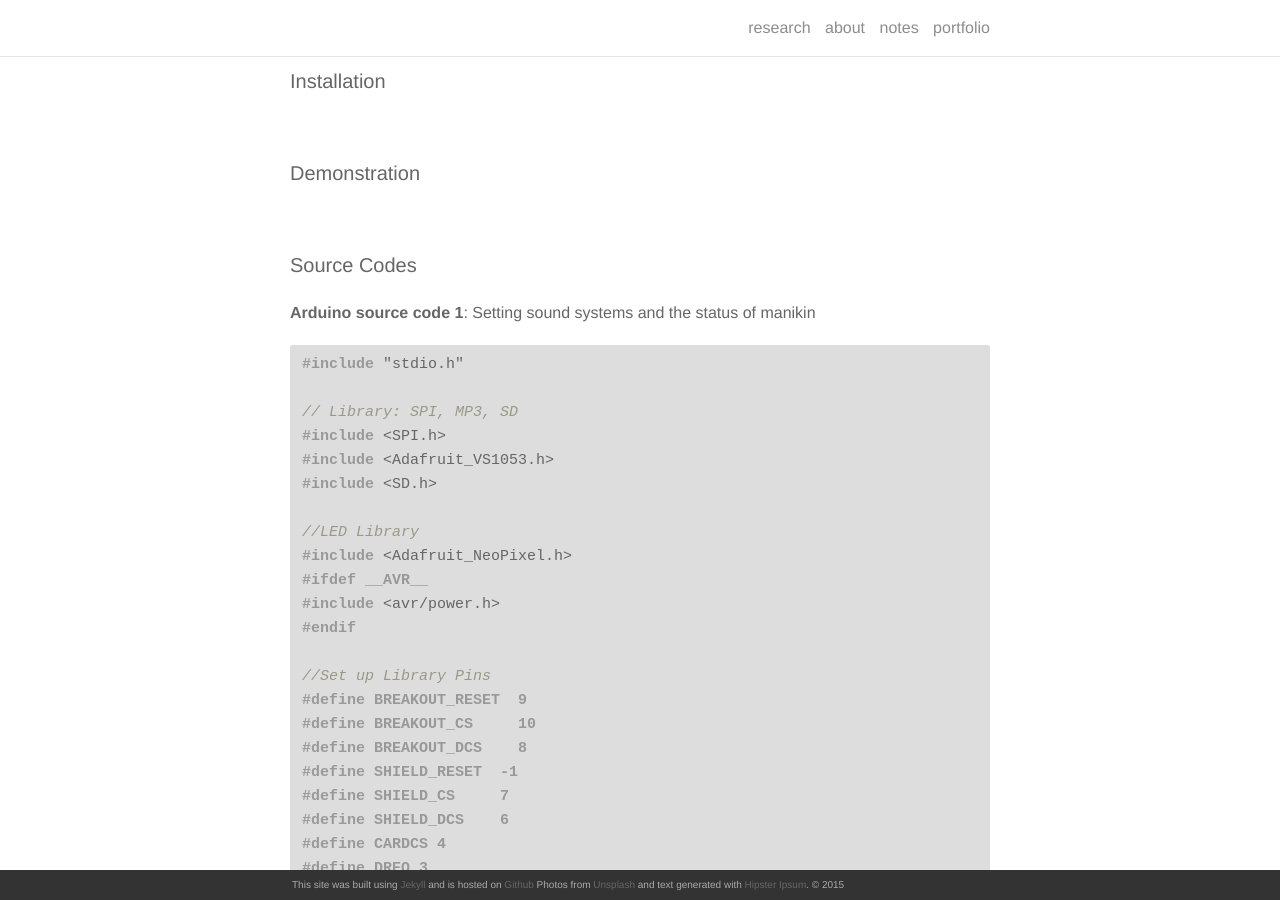
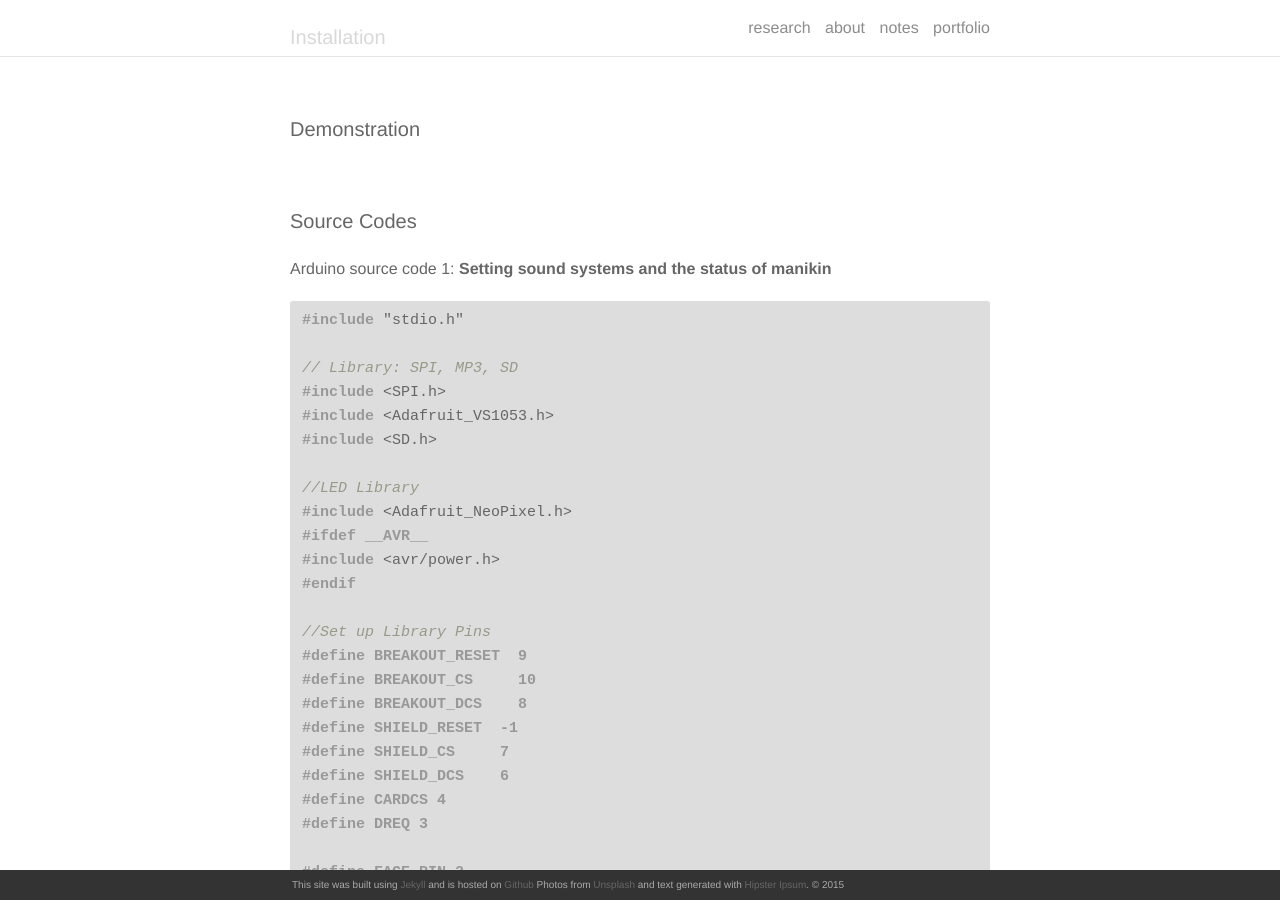
Before and after one commit to lucid2713/lucid2713.github.io, a Jekyll site: the page built from _posts/2016-10-20-cpr.markdown, in a window 1280 px wide and 900 px high, scrolled down 1015 px. Built offline with Jekyll 4.4.1, drawn with Linux system fonts in a browser that asks for light colours; nearby versions of some CDN libraries; some of the changed text lies outside the part shown.

Commit message:
cpr text5

```diff
--- a/_posts/2016-10-20-cpr.markdown
+++ b/_posts/2016-10-20-cpr.markdown
@@ -14,7 +14,7 @@
 <br/>
 So participants should do CPR only when the manikin is on cardiac arrest situation. If he/she do CPR when the manikin is drunken or epilepsy state, the device will die. Also when the trainee makes a good choice and then does CPR, it is checked if he/she presses the chest appropriately (in matters of both depth and speed). In case of success, the manikin will be revived and its face becomes bright with a burst of applause. X)
 </p>
-<br/>
+
 
 ***
 
@@ -50,7 +50,7 @@
 
 <h4>Source Codes</h4>
 <br/>
-<strong>Arduino source code 1</strong>: Setting sound systems and the status of manikin
+Arduino source code 1: <strong>Setting sound systems and the status of manikin</strong>
 
 {% highlight c++ %}
 
@@ -206,7 +206,7 @@
 {% endhighlight %}
 <br/>
 
-<strong>Arduino source code 2</strong>: Setting the LED color for the face of manikin
+Arduino source code 2: <strong>Setting the LED color for the face of manikin</strong>
 {% highlight c++ %}
 
 void currentState(int state) {
@@ -312,7 +312,7 @@
 
 <br/>
 
-<strong>Arduino source code 3</strong>: Setting the pressure sensor of manikin
+Arduino source code 3: <strong>Setting the pressure sensor of manikin</strong>
 {% highlight c++ %}
 
 void setState() {
```
Also changed, not shown: other parts of _posts/2016-10-20-cpr.markdown (+1 -1 lines).
